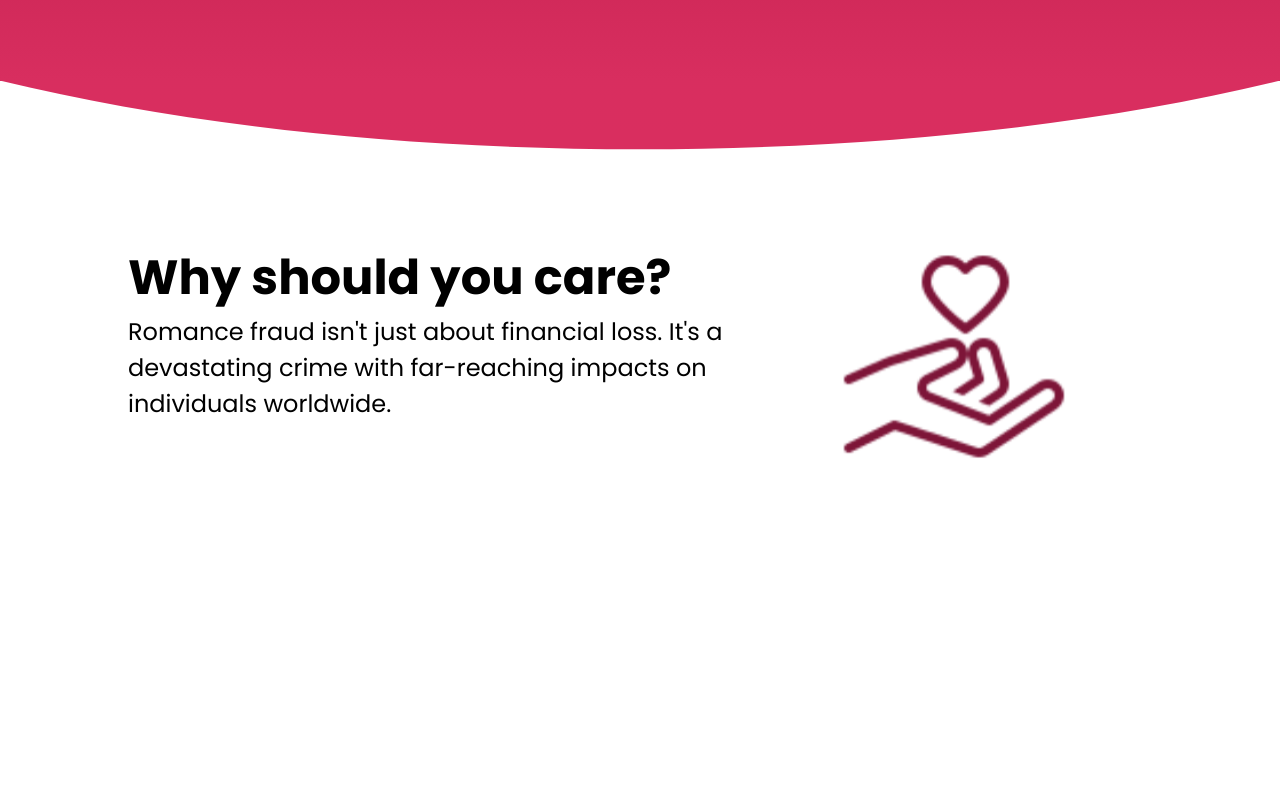
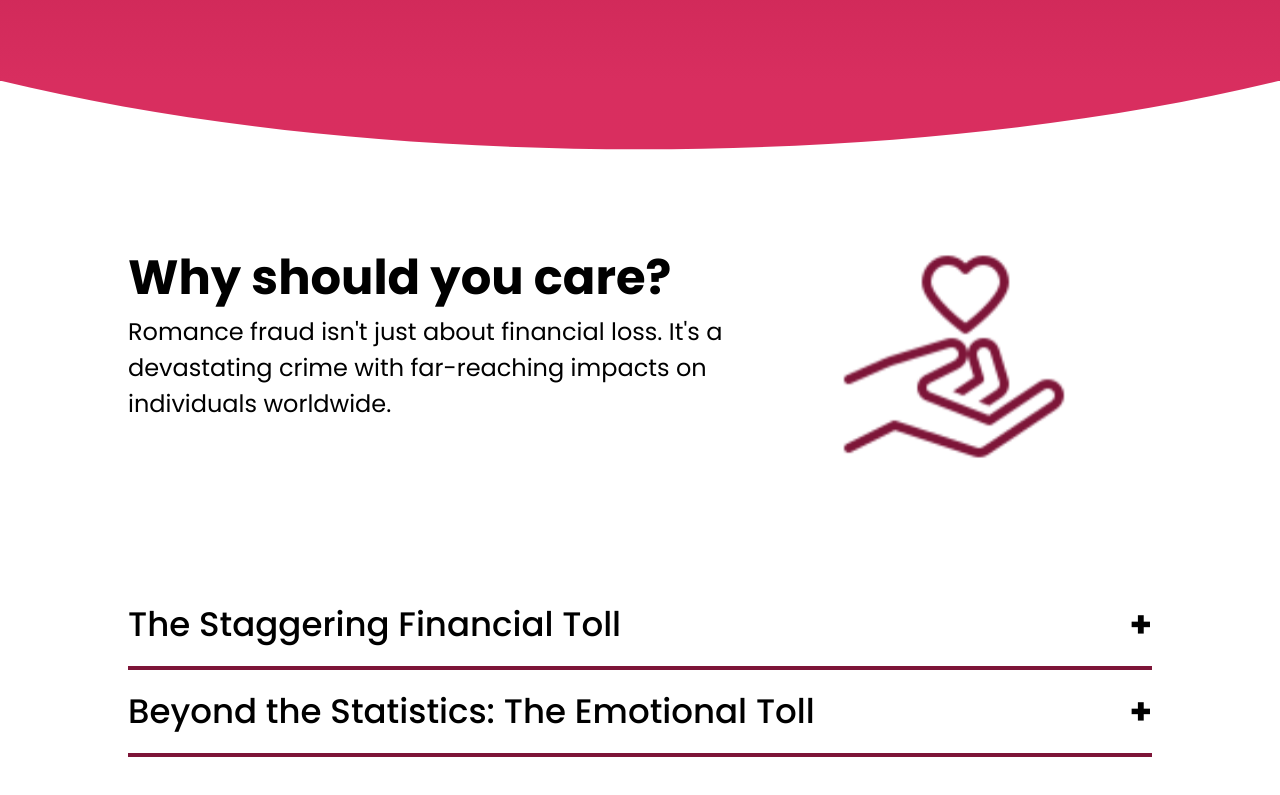
Before and after one commit to heavens-potato/open-hearts, a Next.js app in the folder open-hearts/: page /learn in a window 1280 px wide. Shown: the part 443-1238 px from the top of the page. Before the commit the page ends 978 px from the top, so only its background shows below. Built offline with nearby package versions, Linux system fonts and the light colour scheme; a web font is replaced by a local one.

Commit message:
Accordian setup

```diff
--- a/open-hearts/src/app/learn/page.js
+++ b/open-hearts/src/app/learn/page.js
@@ -1,5 +1,7 @@
 "use client";
 
+import React from "react";
+import { useState } from "react";
 import { useTheme } from "@mui/material/styles";
 import Header from "../../components/header.js";
 import { Typography } from "@mui/material";
@@ -9,6 +11,26 @@ import handHeartGraphic from "../../components/images/hand-heart.svg";
 
 export default function learn() {
   const theme = useTheme();
+
+  const [openIndex, setOpenIndex] = useState(null);
+
+  const toggleAccordion = (index) => {
+    setOpenIndex(openIndex === index ? null : index);
+  };
+
+  // Accordion items data - will change later
+  const items = [
+    {
+      title: " The Staggering Financial Toll",
+      content:
+        "In 2024 alone, global losses to romance fraud amounted to nearly $4,000,000,000",
+    },
+    {
+      title: "Beyond the Statistics: The Emotional Toll",
+      content:
+        "While the financial numbers are shocking, the damage extends far beyond money.",
+    },
+  ];
 
   return (
     <div className="w-full min-h-screen flex flex-col items-center gap-0">
@@ -61,7 +83,7 @@ export default function learn() {
             </div>
         </section>
 
-      {/* Image Section */}
+        {/* Graphic Component Section */}
         <div className="w-full">
             <Image
             src={learnGraphic}
@@ -73,6 +95,7 @@ export default function learn() {
 
         {/* Why Care Section */}
         <section className="w-full flex flex-col text-left pt-13 md:pt-23 px-6 sm:px-10 md:px-16 lg:px-24 xl:px-32">
+            {/* Grid Layout for Text and Image */}
             <div className="grid grid-cols-1 md:grid-cols-[3fr_2fr] gap-6 pb-9 md:pb-16 md:gap-8 mx-auto">
                 <div>
                     <Typography
@@ -115,6 +138,59 @@ export default function learn() {
                 </div>
             </div>
         </section>
+
+        {/* Accordion Section */}
+        <section className="w-full mx-auto px-6 sm:px-10 md:px-16 lg:px-24 xl:px-32 py-12">
+            {items.map((item, index) => (
+                <div key={index} className="border-b-4 py-4" style={{ borderColor: "#7D1538" }} >
+
+                    {/* Rows */}
+                    <button
+                        onClick={() => toggleAccordion(index)}
+                        className="w-full flex justify-between items-center text-left"
+                    >
+                        <Typography
+                            sx={{
+                                fontSize: {
+                                xs: theme.typography.h5.fontSize,
+                                sm: theme.typography.h5.fontSize,
+                                md: theme.typography.h5.fontSize,
+                                lg: theme.typography.h4.fontSize,
+                                xl: theme.typography.h4.fontSize,
+                                },
+                                color: "black",
+                                fontWeight: openIndex === index ? "bold" : "medium",
+                            }}
+                        >
+                            {item.title}
+                        </Typography>
+                        <span className="text-4xl font-bold text-black">
+                            {openIndex === index ? "–" : "+"}
+                        </span>
+                    </button>
+
+                    {/* Content */}
+                    {openIndex === index && (
+                        <div className="mt-3 text-black">
+                            <Typography
+                                sx={{
+                                    fontSize: {
+                                        xs: theme.typography.h6.fontSize,
+                                        sm: theme.typography.h6.fontSize,
+                                        md: theme.typography.h6.fontSize,
+                                        lg: theme.typography.h5.fontSize,
+                                        xl: theme.typography.h5.fontSize,
+                                    },
+                                    color: "black",
+                                }}
+                                >
+                                    {item.content}
+                            </Typography>
+                        </div>
+                    )}
+                </div>
+            ))}
+        </section>
     </div>
   );
 }
```
Lines whose indentation alone changed are shown as unchanged.
